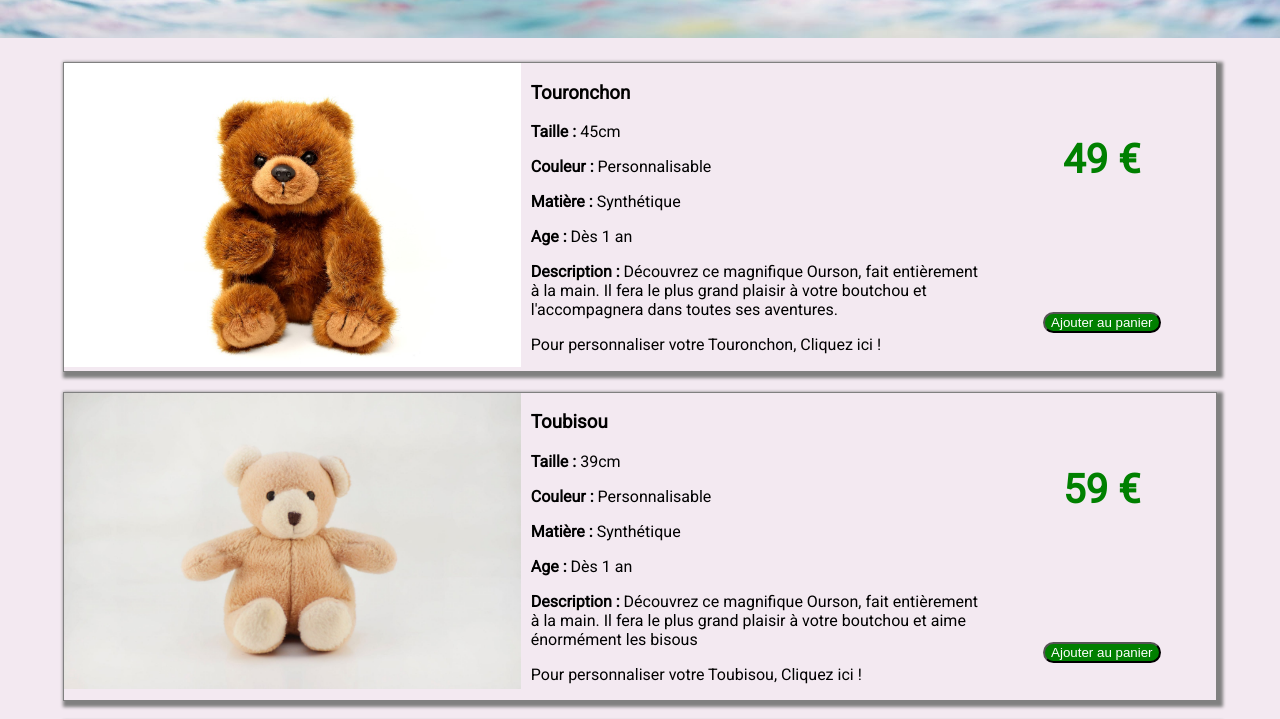
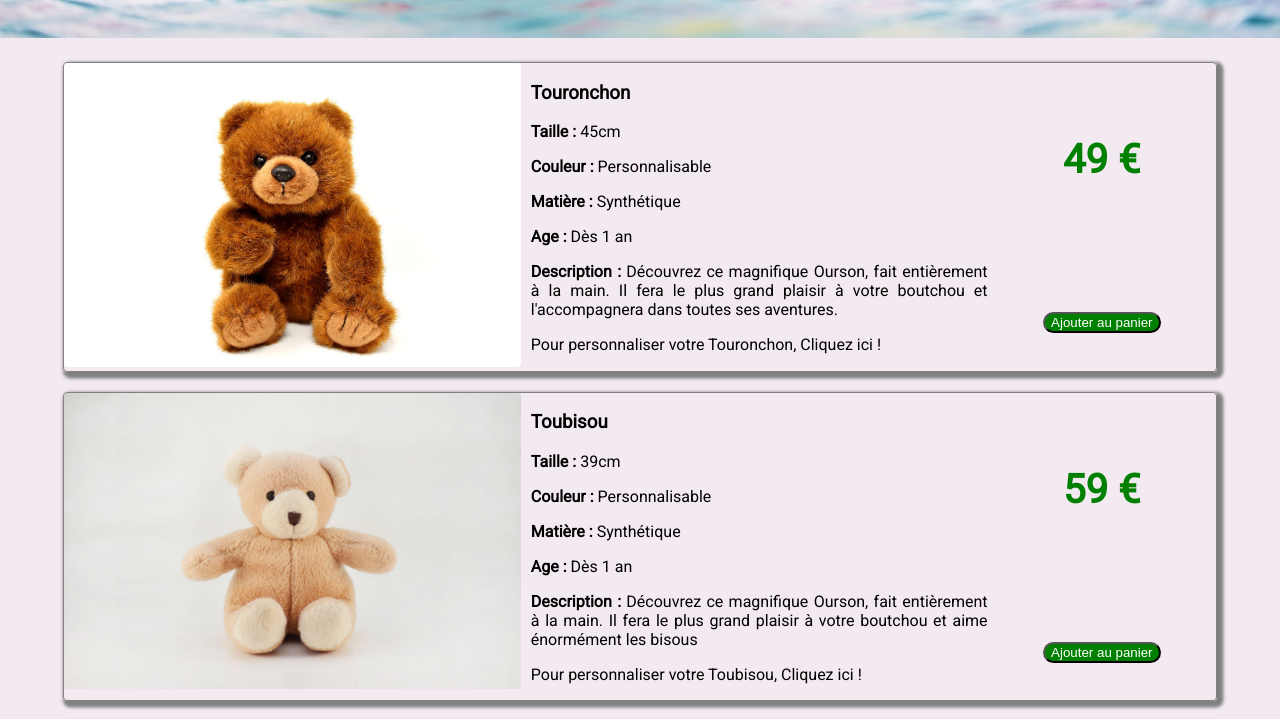
Before and after one commit to Jacques-G/Oriourson, a website: page index.html in a window 1280 px wide. Shown: the part 865-1584 px from the top of the page. Drawn offline with Linux system fonts and the light colour scheme; a web font is replaced by a local one.

Commit message:
modifs article border

```diff
--- a/sass/layout/_container.scss
+++ b/sass/layout/_container.scss
@@ -62,6 +62,7 @@
         @include mobile{
             font-size: 10px;
             top: 70px;
+            left: 40px;
         }
     }
 }
@@ -78,6 +79,7 @@
         flex-direction: row;
         justify-content: space-between;
         border: 1px solid grey ;
+        border-radius: 4px;
         box-shadow: 0.2em 0.2em 0.2em 0.2em grey;
 
         @include petite-tablette{
@@ -94,6 +96,7 @@
             & img{
                 width: 100%;
                 height: auto;
+                border-radius: 4px;
                 box-sizing: border-box;
             }
         }
@@ -129,6 +132,9 @@
                         text-decoration: underline;
                     }
                 }
+            }
+            & p:nth-child(6){
+                text-align: justify;
             }
         }
         & .tarifs{
```
Also changed, not shown: style.css, 1 other file.
